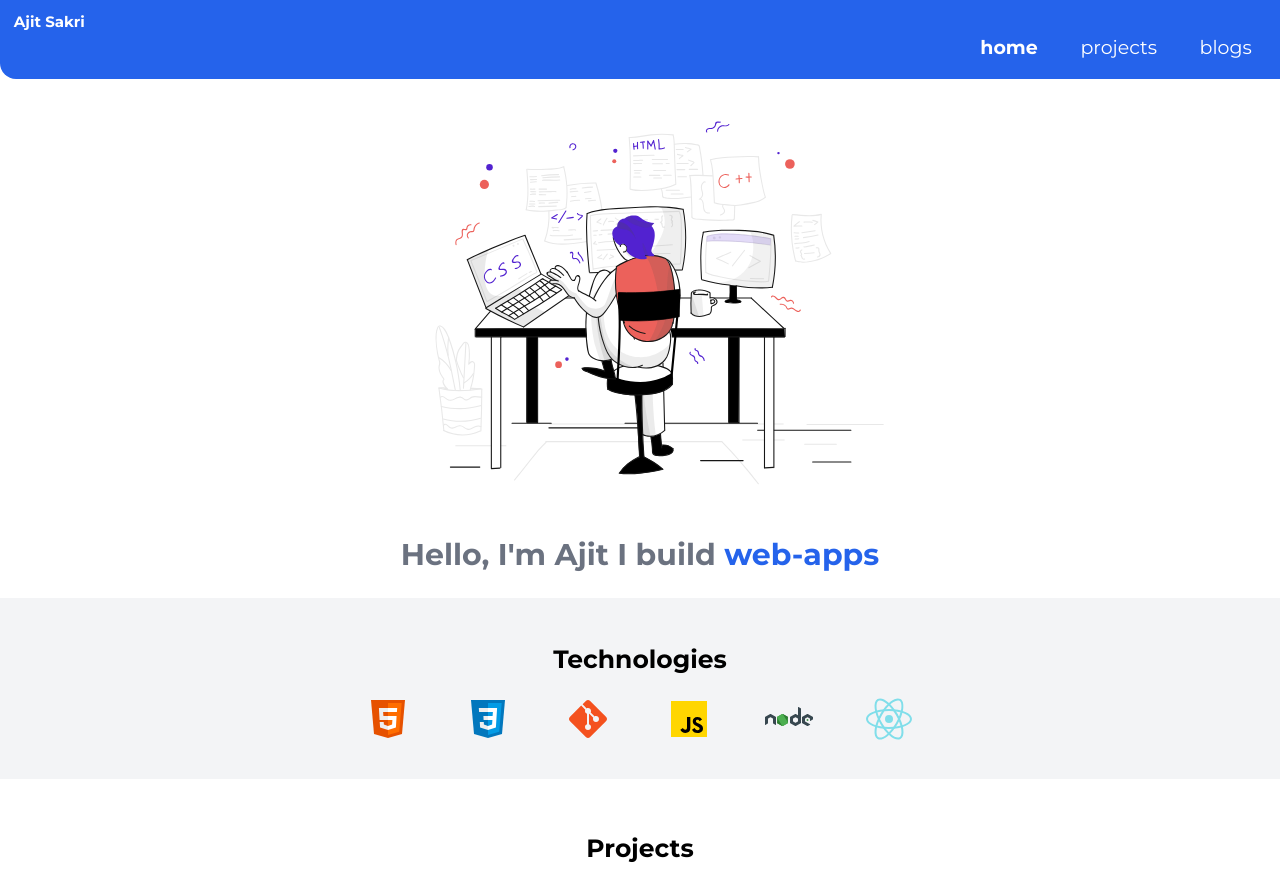
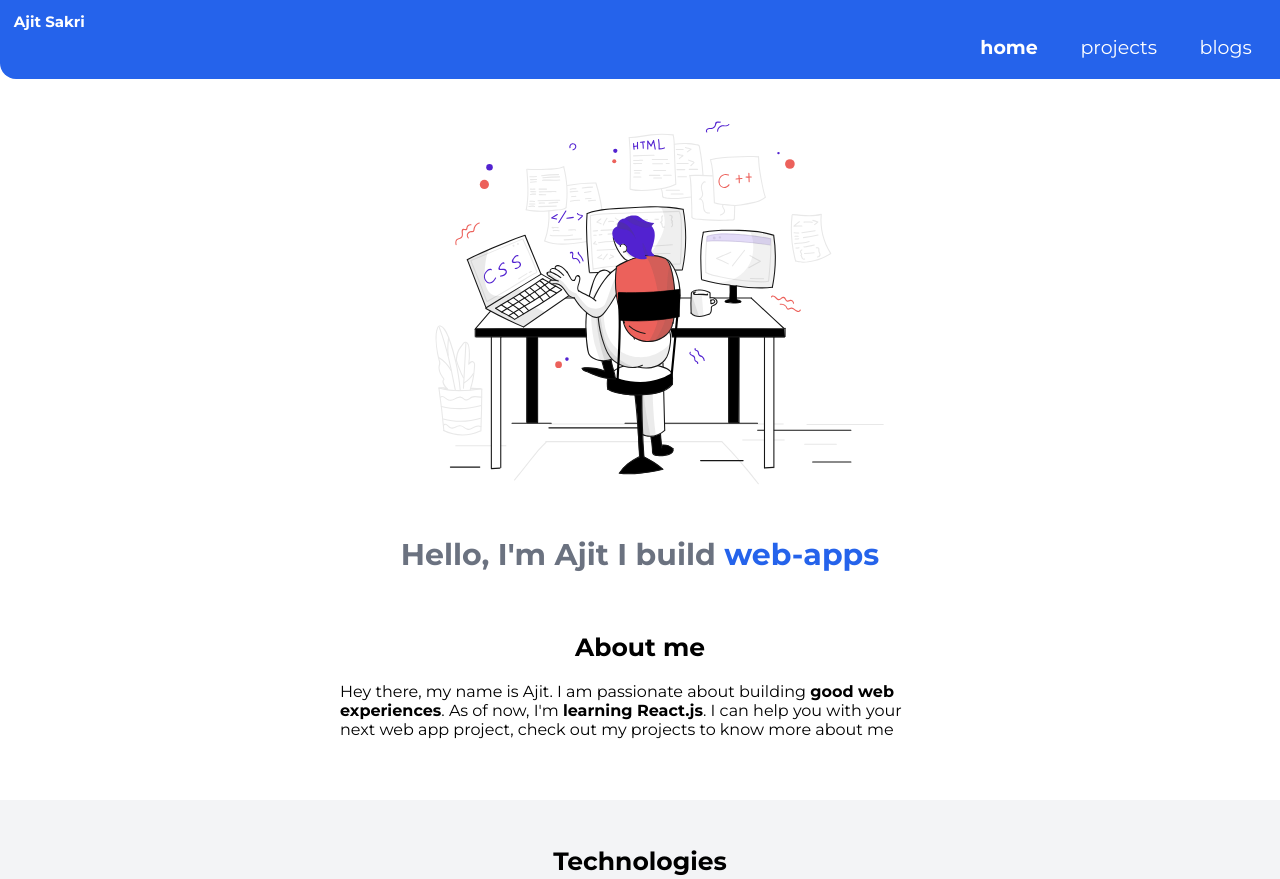
Before and after one commit to ajitpsakri/component-library, a plain HTML site: page index.html in a window 1280 px wide. Shown: the top 879 px of the page. Drawn offline with Linux system fonts and the light colour scheme.

Commit message:
feat: About me section

```diff
--- a/index.html
+++ b/index.html
@@ -28,6 +28,16 @@
                     <img src="images/header.svg" alt="thinking about the code" />
                 </div>
                 <h1>Hello, I'm Ajit I build <span class="theme-color">web-apps</span></h1>
+            </div>
+        </section>
+        <section class="section-normal">
+            <h1>About me</h1>
+            <div class="container-center">
+                <p>Hey there, my name is Ajit. I am passionate about building <strong>good web experiences</strong>. As
+                    of now, I'm <strong>learning React.js</strong>. I can help you
+                    with
+                    your next web app project, check out my projects to know more about me
+                </p>
             </div>
         </section>
         <section class="section-white ">
@@ -63,8 +73,6 @@
             </div>
         </section>
     </main>
-
-
     <footer>
         <ul>
             <li class="list-inline non-bullet"><a target="_blank" href="https://github.com/ajitpsakri"><i
```
